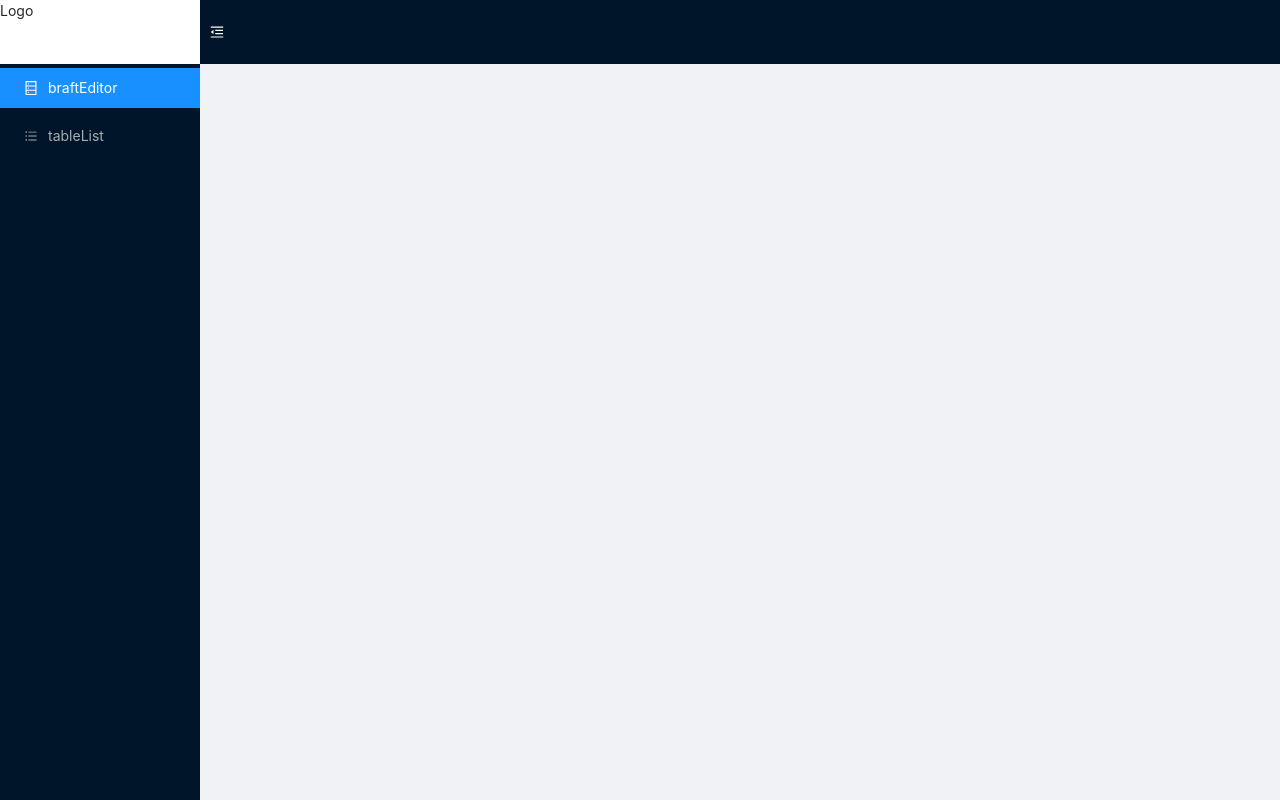
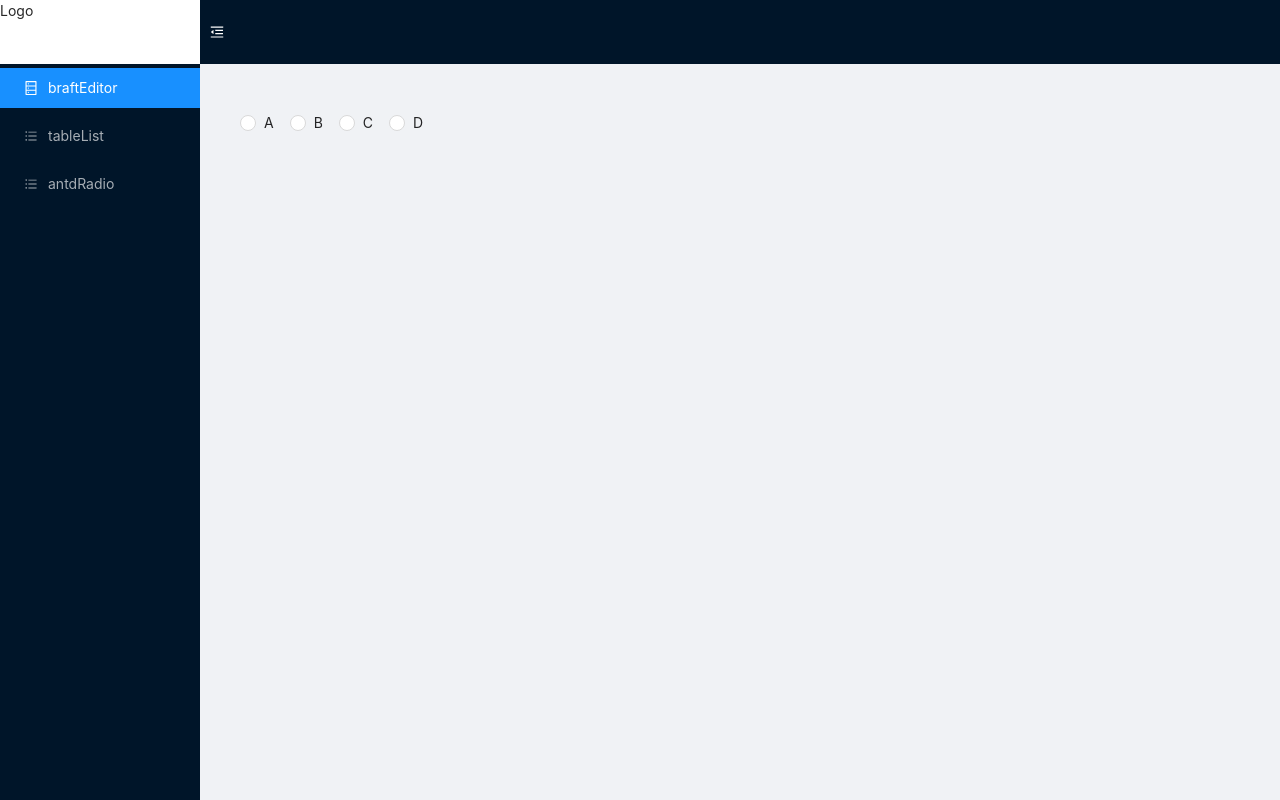
Before and after one commit to dylanass/create-myself-app, a React (Create React App) app: page /basic/antd-radio in a window 1280 px wide. Built offline with nearby package versions, Linux system fonts and the light colour scheme.

Commit message:
feat(dev): antd-radio 取消选中项

```diff
--- a/src/constants/BasicRouteConfig.tsx
+++ b/src/constants/BasicRouteConfig.tsx
@@ -18,6 +18,12 @@ const BasicRouteConfig: RouteItem[] = [
       <LazyLoad component={() => import("@/view/braftEditor/BraftEditor")} />
     ),
   },
+  {
+    path: "/basic/antd-radio",
+    component: () => (
+      <LazyLoad component={() => import("@/view/antd-radio/Radio")} />
+    ),
+  },
 ];
 
 export default BasicRouteConfig;
--- a/src/constants/MenuConfig.tsx
+++ b/src/constants/MenuConfig.tsx
@@ -21,6 +21,12 @@ const MenuConfig: MenuItem[] = [
     keyPath: "/basic/table-list",
     icon: <BarsOutlined />,
   },
+  {
+    key: "antdRadio",
+    name: "antdRadio",
+    icon: <BarsOutlined />,
+    keyPath: "/basic/antd-radio",
+  },
 ];
 
 export default MenuConfig;
--- /dev/null
+++ b/src/view/antd-radio/Radio.tsx
@@ -0,0 +1,29 @@
+import React, { useState, useRef } from "react";
+import { Radio } from "antd";
+import usePersistFn from "@/components/hooks/usePersistFn";
+
+export default function RadioComponent() {
+  const [value, setValue] = useState(null);
+  const ref = useRef(null);
+  const onChange = usePersistFn((e) => {
+    setValue(e.target.value);
+  });
+
+  //radio 取消选中项
+  const onResetValue = usePersistFn((e) => {
+    if (`${e.target.value}` === `${value}`) {
+      setValue(undefined);
+    }
+  });
+
+  return (
+    <div onClick={onResetValue}>
+      <Radio.Group onChange={onChange} value={value} ref={ref}>
+        <Radio value={1}>A</Radio>
+        <Radio value={2}>B</Radio>
+        <Radio value={3}>C</Radio>
+        <Radio value={4}>D</Radio>
+      </Radio.Group>
+    </div>
+  );
+}
```
